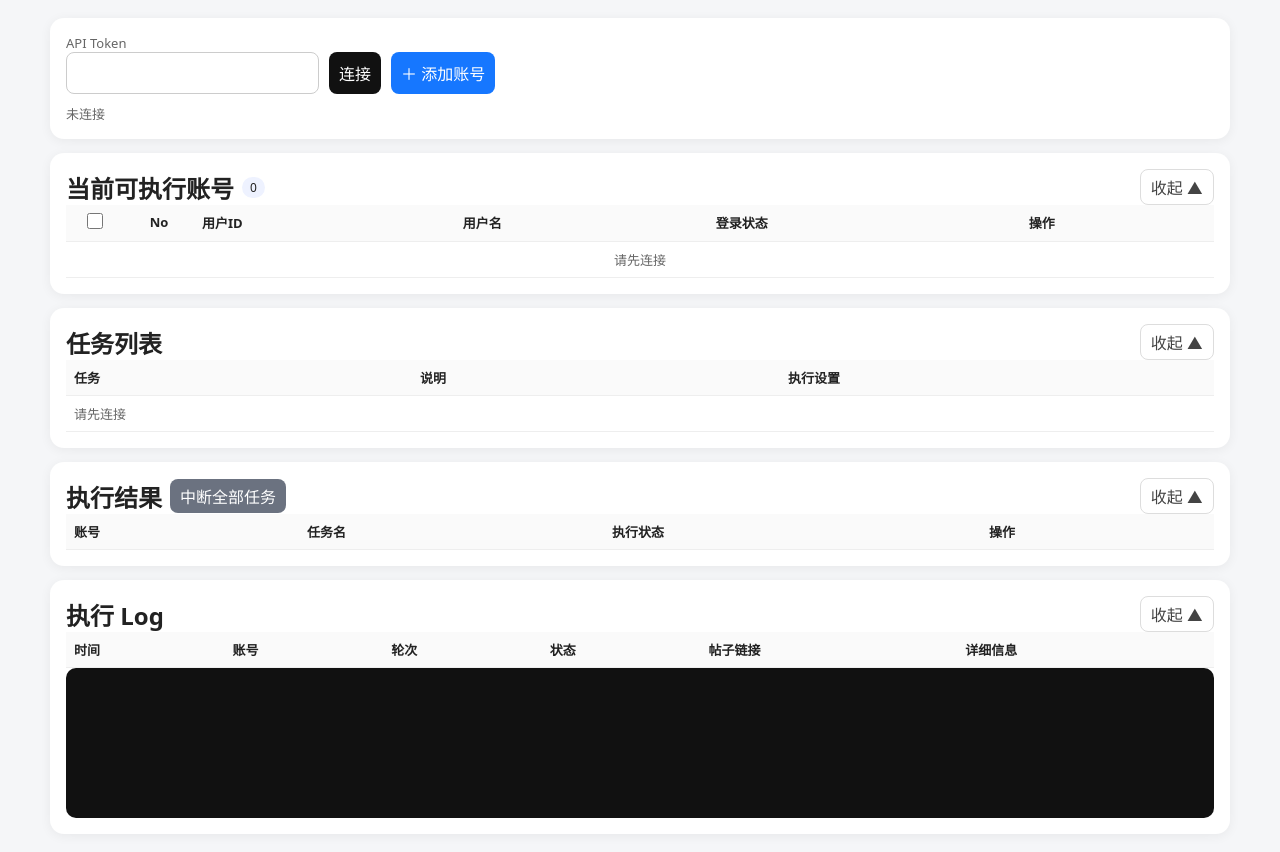
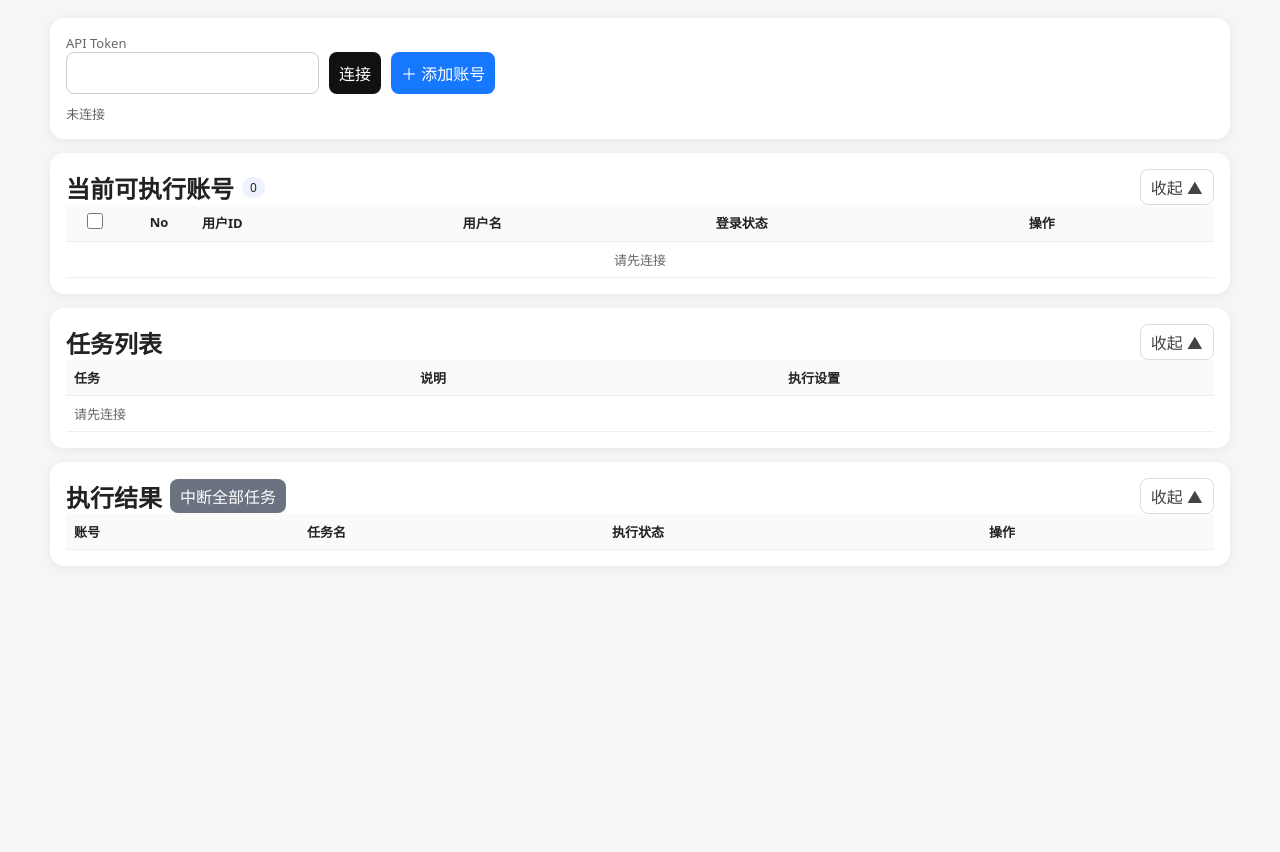
Before and after one commit to nux2333/weibo-emoji-monitor, a website: page scripts/comment-assistant/public/user.html in a window 1280 px wide. After the commit the page ends 800 px from the top, so only its background shows below. Drawn offline with Linux system fonts and the light colour scheme; files that its build step writes are made by us from their sources; files whose address does not match are found by name.

Commit message:
remove execution log panel from comment assistant UI

```diff
--- a/scripts/comment-assistant/public/user.html
+++ b/scripts/comment-assistant/public/user.html
@@ -89,24 +89,6 @@
           </div>
         </div>
       </div>
-
-      <div class="card">
-        <div class="top">
-          <h2 style="margin: 0">执行 Log</h2>
-          <button id="toggleLog" class="collapse-toggle" type="button">收起 ▲</button>
-        </div>
-        <div id="logPanel" class="collapsible-panel">
-          <div class="scroll">
-            <table>
-              <thead>
-                <tr><th>时间</th><th>账号</th><th>轮次</th><th>状态</th><th>帖子链接</th><th>详细信息</th></tr>
-              </thead>
-              <tbody id="executionLogs"></tbody>
-            </table>
-          </div>
-          <div id="log" class="log"></div>
-        </div>
-      </div>
     </div>
 
     <script src="/static/common.js"></script>
```
